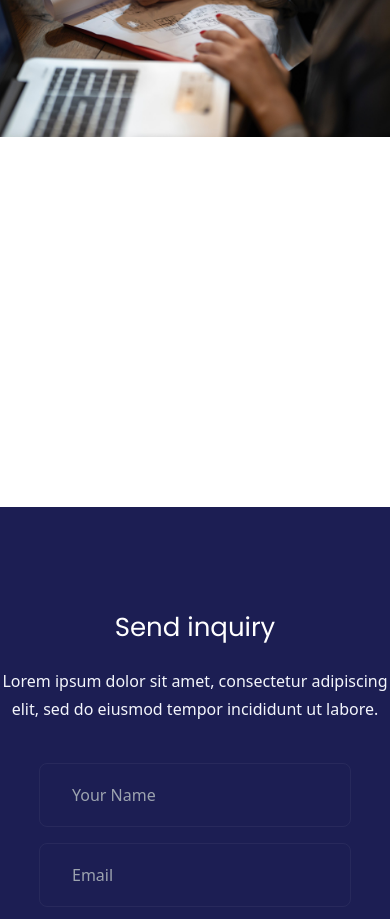
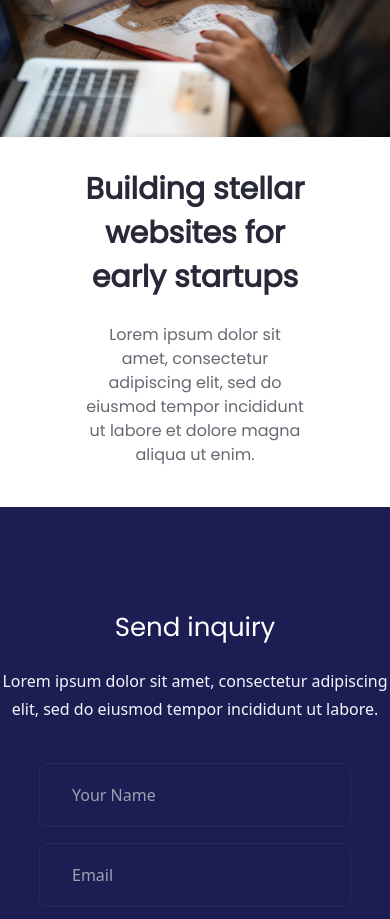
Before and after one commit to SR-197/finsweet, a website built with Vite: page index.html in a window 390 px wide. Shown: the part 6040-6959 px from the top of the page. Built offline with nearby package versions, Linux system fonts and the light colour scheme; a web font is replaced by a local one.

Commit message:
last-update

```diff
--- a/index.html
+++ b/index.html
@@ -414,8 +414,9 @@
       <img src="./src/images/home-page/Background (1).png" class="desktop:w-[inherit] desktop:absolute desktop:top-0 desktop:min-h-[inherit] desktop:object-cover mobile:hidden desktop:block" alt="">
       <div class="contact-form-heading desktop:max-w-[464px] desktop:min-h-[334px] desktop:absolute desktop:top-[96px] desktop:left-[96px] mobile:w-[80%]  mobile:m-auto desktop:m-0 mobile:h-auto mobile:pb-[40px] desktop:pb-0">
         <h1 class="steller-website desktop:w-full desktop:h-auto desktop:font-600 desktop:text-[54px] desktop:leading-[74px] desktop:font-[poppins] desktop:text-[#FFFFFF]
-        mobile:w-[75%]  mobile:h-auto mobile:font-600  mobile:text-[30px] mobile:leading-[44px] mobile:font-[poppins] mobile:text-[#FFFFFF] mobile:pt-[30px] desktop:pt-0 mobile:text-center desktop:text-start mobile:m-auto desktop:m-0">Building stellar websites for early startups</h1>
-      <p class="lorem-ipsum desktop:max-w-full desktop:min-h-[56px] desktop:font-400 desktop:text-[16px] desktop:text-[#FFFFFF] desktop:font-[poppins]  desktop:opacity-[70%] desktop:mt-[24px]  mobile:w-[70%] mobile:h-auto mobile:font-400 mobile:text-[16px] mobile:text-[#FFFFFF] mobile:font-[poppins]  mobile:opacity-[70%] mobile:mt-[24px] mobile:text-center desktop:text-start mobile:m-auto desktop:m-0">Lorem ipsum dolor sit amet, consectetur adipiscing elit, sed do eiusmod tempor incididunt ut labore et dolore magna aliqua ut enim.
+        mobile:w-[75%]  mobile:h-auto mobile:font-600  mobile:text-[30px] mobile:leading-[44px] mobile:font-[poppins] mobile:dark:text-[#FFFFFF] mobile:text-[#282938] mobile:pt-[30px] desktop:pt-0 mobile:text-center desktop:text-start mobile:m-auto desktop:m-0">Building stellar websites for early startups</h1>
+      <p class="lorem-ipsum desktop:max-w-full desktop:min-h-[56px] desktop:font-400 desktop:text-[16px] desktop:text-[#FFFFFF] desktop:font-[poppins]  desktop:opacity-[70%] desktop:mt-[24px]  mobile:w-[70%] mobile:h-auto mobile:font-400 mobile:text-[16px] mobile:dark:text-[#FFFFFF] mobile:font-[poppins]  mobile:opacity-[70%] mobile:mt-[24px] mobile:text-center desktop:text-start mobile:m-auto mobile:text-[#282938] desktop:m-0
+      ">Lorem ipsum dolor sit amet, consectetur adipiscing elit, sed do eiusmod tempor incididunt ut labore et dolore magna aliqua ut enim.
       </div>
     </div>
     <div class="contact-form-right desktop:w-[624px] desktop:h-auto desktop:bg-[#1C1E53] desktop:pt-[96px] desktop:pl-[96px] mobile:w-full mobile:h-auto mobile:bg-[#1C1E53] mobile:pt-[96px] ">
```
Also changed, not shown: src/css/main.css.
